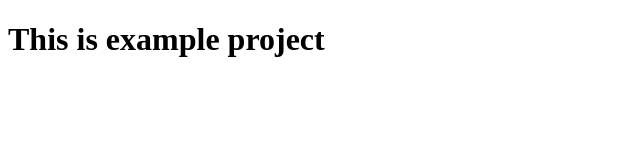
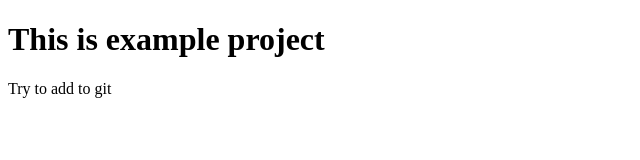
Before and after one commit to tatyanatychynska/my-first-project, a plain HTML site: page index.html in a window 1280 px wide. Shown: the whole page, without its empty margins (0-640 px from the left). Drawn offline with Linux system fonts and the light colour scheme.

Commit message:
ADD. Body text

```diff
--- a/index.html
+++ b/index.html
@@ -7,5 +7,6 @@
   </head>
   <body>
     <h1>This is example project</h1>
+    <p>Try to add to git</p>
   </body>
 </html>
```
Also changed, not shown: 1 other file.
